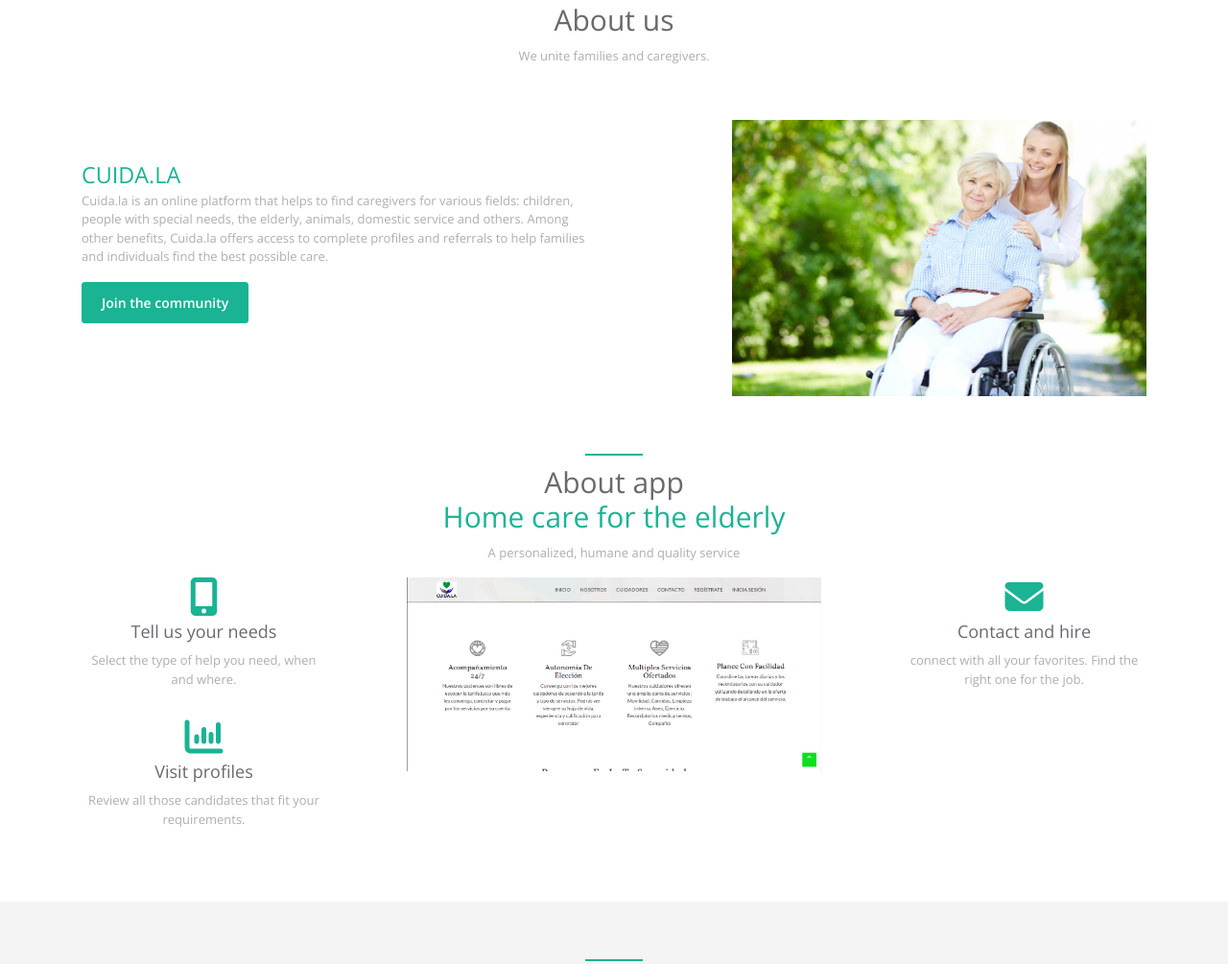
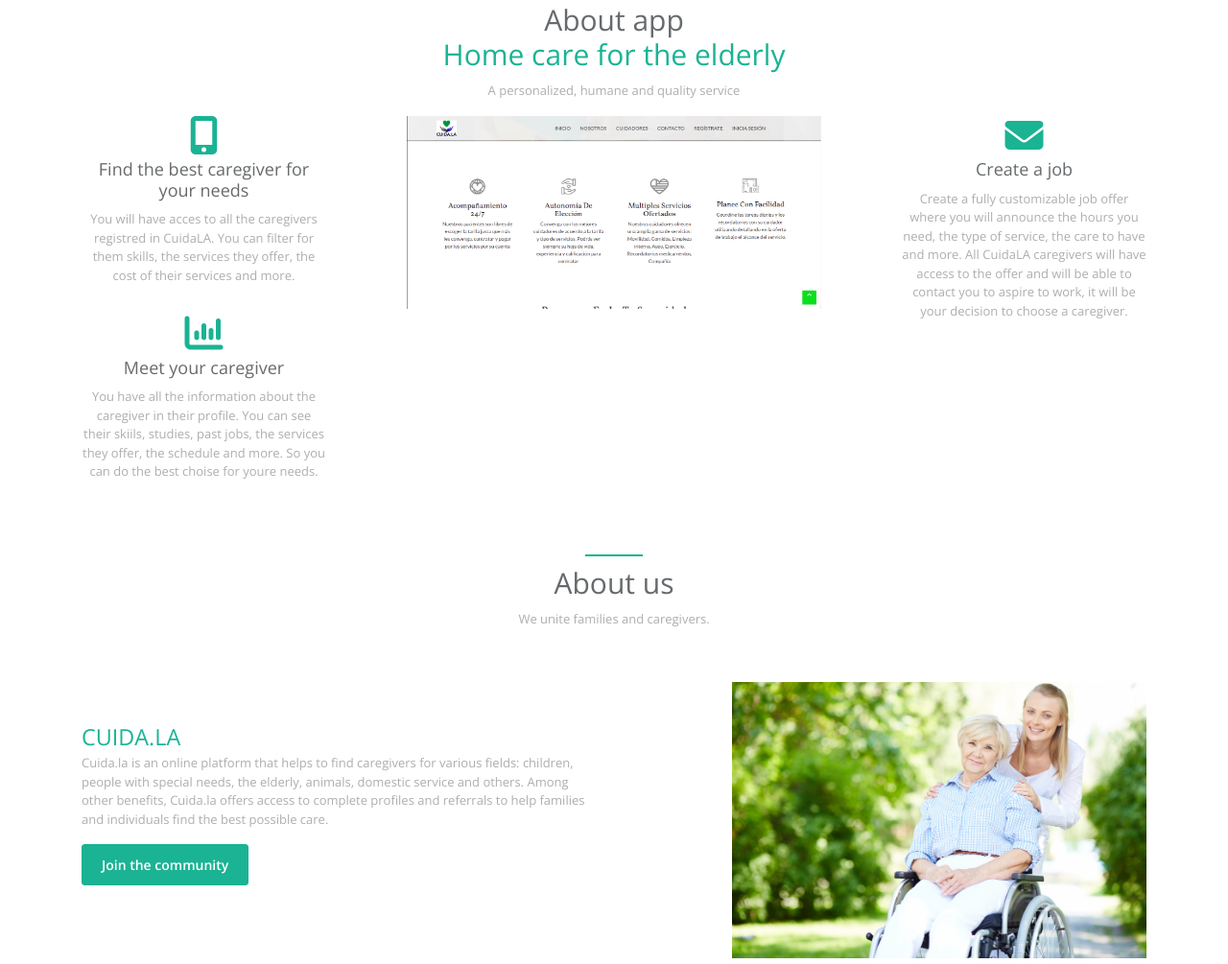
Before and after one commit to Cristhian-Carbonell/landing_page, a plain HTML site: page index.html in a window 1280 px wide. Shown: the part 539-1544 px from the top of the page at 96% size. Drawn offline with nearby package versions, Linux system fonts and the light colour scheme; a script that the page names is missing.

Commit message:
Update index.html

```diff
--- a/index.html
+++ b/index.html
@@ -40,6 +40,7 @@
             <div class="collapse navbar-collapse justify-content-end" id="navbar">
                 <ul class="nav navbar-nav navbar-right">
                     <li><a class="nav-link page-scroll" href="#page-top">Home</a></li>
+                    <li><a class="nav-link page-scroll" href="#feature">Feature</a></li>
                     <li><a class="nav-link page-scroll" href="#about">About</a></li>
 
                     <li><a class="nav-link page-scroll" href="#team">Team</a></li>
@@ -97,9 +98,44 @@
     </div>
 </section>-->
 
-<section  id="about" class="container features">
+<section  id="feature" class="container features">
     <div class="row">
         <div class="col-lg-12 text-center">
+            <div class="navy-line"></div>
+            <h1>About app<br/> <span class="navy"> Home care for the elderly</span> </h1>
+            <p>A personalized, humane and quality service</p>
+        </div>
+    </div>
+    <div class="row">
+        <div class="col-md-3 text-center wow fadeInLeft">
+            <div>
+                <i class="fa fa-mobile features-icon"></i>
+                <h2>Find the best caregiver for your needs </h2>
+                <p>You will have acces to all the caregivers registred in CuidaLA. You can filter for them skills, the services they offer,
+                    the cost of their services and more.</p>
+            </div>
+            <div class="m-t-lg">
+                <i class="fa fa-bar-chart features-icon"></i>
+                <h2>Meet your caregiver</h2>
+                <p>You have all the information about the caregiver in their profile. You can see their skiils, studies, past jobs, the services they offer,
+                    the schedule and more. So you can do the best choise for youre needs.</p>
+            </div>
+        </div>
+        <div class="col-md-6 text-center  wow zoomIn">
+            <img src="img/banner2.png" alt="dashboard" class="img-fluid">
+        </div>
+        <div class="col-md-3 text-center wow fadeInRight">
+            <div>
+                <i class="fa fa-envelope features-icon"></i>
+                <h2>Create a job</h2>
+                <p>Create a fully customizable job offer where you will announce the hours you need, the type of service,
+                    the care to have and more. All CuidaLA caregivers will have access to the offer and will be able to contact you to
+                    aspire to work, it will be your decision to choose a caregiver.</p>
+            </div>
+        </div>
+    </div>
+    <div class="row">
+        <div id="about" class="col-lg-12 text-center">
             <div class="navy-line"></div>
             <h1>About us</h1>
             <p>We unite families and caregivers.</p>
@@ -113,37 +149,6 @@
         </div>
         <div class="col-lg-6 text-right wow fadeInRight">
             <img src="img/banner1.jpg" alt="dashboard" class="img-fluid float-right">
-        </div>
-    </div>
-    <div class="row">
-        <div class="col-lg-12 text-center">
-            <div class="navy-line"></div>
-            <h1>About app<br/> <span class="navy"> Home care for the elderly</span> </h1>
-            <p>A personalized, humane and quality service</p>
-        </div>
-    </div>
-    <div class="row">
-        <div class="col-md-3 text-center wow fadeInLeft">
-            <div>
-                <i class="fa fa-mobile features-icon"></i>
-                <h2>Tell us your needs</h2>
-                <p>Select the type of help you need, when and where.</p>
-            </div>
-            <div class="m-t-lg">
-                <i class="fa fa-bar-chart features-icon"></i>
-                <h2>Visit profiles</h2>
-                <p>Review all those candidates that fit your requirements.</p>
-            </div>
-        </div>
-        <div class="col-md-6 text-center  wow zoomIn">
-            <img src="img/banner2.png" alt="dashboard" class="img-fluid">
-        </div>
-        <div class="col-md-3 text-center wow fadeInRight">
-            <div>
-                <i class="fa fa-envelope features-icon"></i>
-                <h2>Contact and hire</h2>
-                <p>connect with all your favorites. Find the right one for the job.</p>
-            </div>
         </div>
     </div>
 </section>
```
